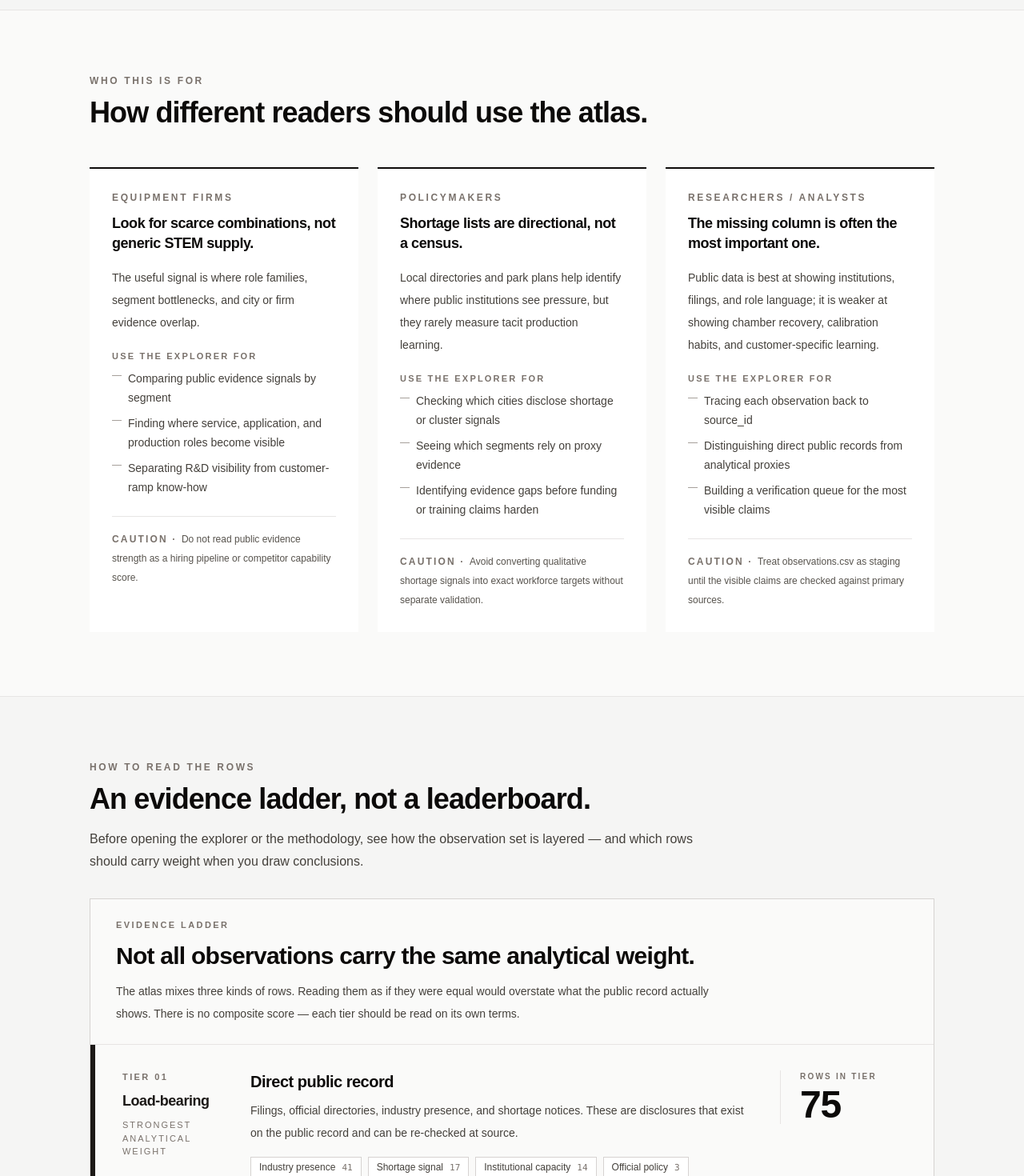
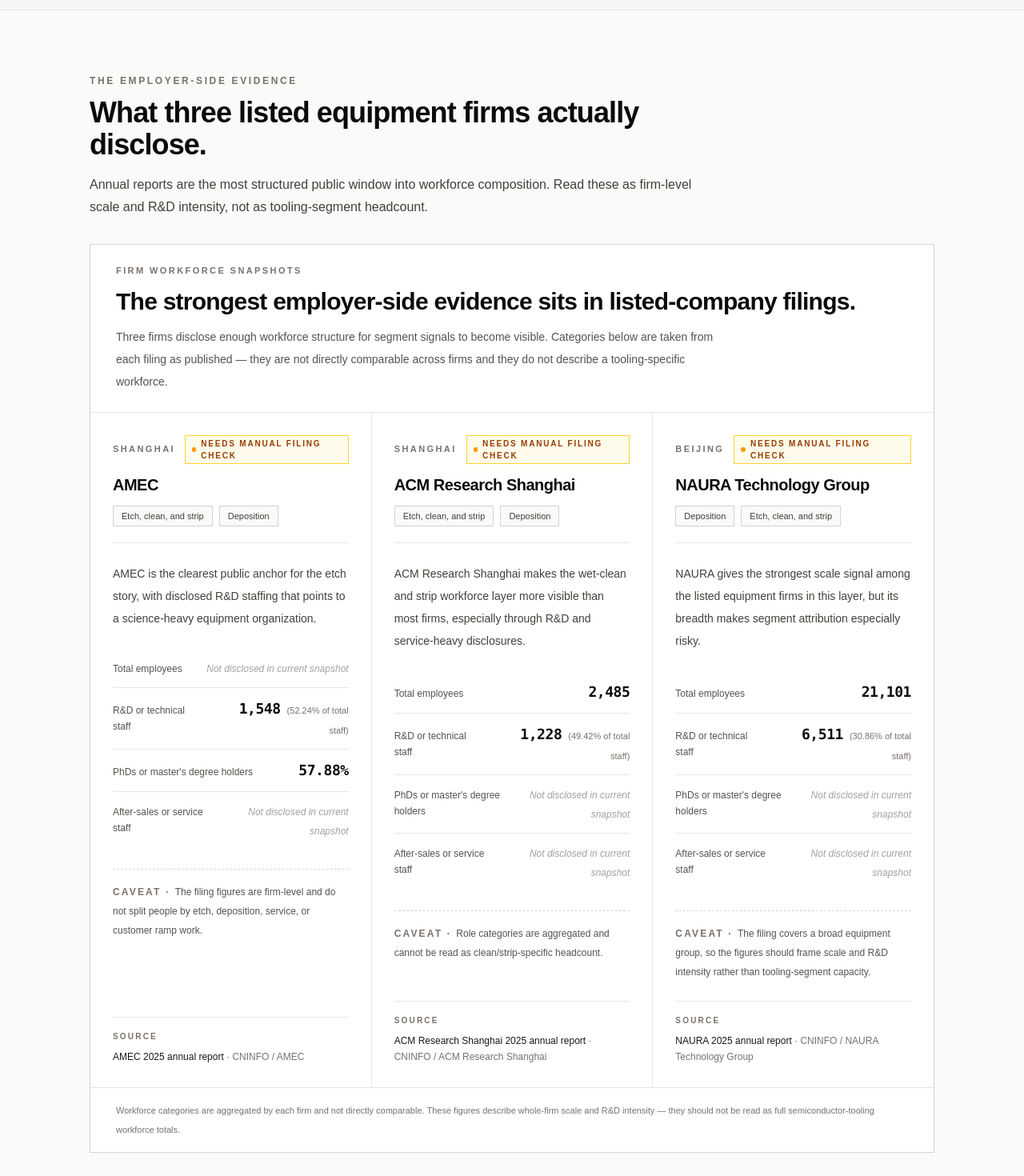
Before and after one commit to yippy141/china-semiconductor-tooling-talent-atlas, a Next.js app: page / in a window 1280 px wide. Shown: the part 4720-6190 px from the top of the page at 80% size. Built offline with nearby package versions, Linux system fonts and the light colour scheme.

Commit message:
Add firm workforce snapshots

```diff
--- a/app/page.tsx
+++ b/app/page.tsx
@@ -11,6 +11,7 @@
 import { CitySignalMap } from "@/components/atlas/city-signal-map";
 import { CapabilityRoleMatrix } from "@/components/atlas/capability-role-matrix";
 import { EvidenceLadder } from "@/components/atlas/evidence-ladder";
+import { FirmWorkforceSnapshots } from "@/components/atlas/firm-workforce-snapshots";
 
 const numberFormatter = new Intl.NumberFormat("en-US");
 
@@ -214,6 +215,25 @@
 
       <section className="border-b border-stone-200 bg-stone-50">
         <div className="mx-auto w-full max-w-6xl px-6 py-20 sm:px-10 lg:px-12">
+          <div className="mb-8 max-w-3xl">
+            <p className="text-xs font-semibold uppercase tracking-[0.22em] text-stone-500">
+              The employer-side evidence
+            </p>
+            <h2 className="mt-3 text-3xl font-semibold tracking-tight sm:text-4xl">
+              What three listed equipment firms actually disclose.
+            </h2>
+            <p className="mt-4 text-base leading-7 text-stone-700">
+              Annual reports are the most structured public window into
+              workforce composition. Read these as firm-level scale and R&D
+              intensity, not as tooling-segment headcount.
+            </p>
+          </div>
+          <FirmWorkforceSnapshots />
+        </div>
+      </section>
+
+      <section className="border-b border-stone-200 bg-stone-50">
+        <div className="mx-auto w-full max-w-6xl px-6 py-20 sm:px-10 lg:px-12">
           <div className="max-w-3xl">
             <p className="text-xs font-semibold uppercase tracking-[0.22em] text-stone-500">
               Who this is for
--- /dev/null
+++ b/components/atlas/firm-workforce-snapshots.tsx
@@ -0,0 +1,231 @@
+import sourcesData from "@/data/generated/sources.json";
+import {
+  firmWorkforceSnapshots,
+  type WorkforceFigure,
+} from "@/data/editorial/firm-workforce-snapshots";
+
+type Slot = "total" | "rnd" | "advanced_degree" | "service";
+
+const slotOrder: { key: Slot; label: string }[] = [
+  { key: "total", label: "Total employees" },
+  { key: "rnd", label: "R&D or technical staff" },
+  { key: "advanced_degree", label: "PhDs or master's degree holders" },
+  { key: "service", label: "After-sales or service staff" },
+];
+
+const NOT_DISCLOSED = "Not disclosed in current snapshot";
+
+function classifyFigure(label: string): Slot | "rnd_share" | null {
+  const lower = label.toLowerCase();
+  if (lower.includes("total employees")) return "total";
+  if (
+    lower.includes("master") ||
+    lower.includes("doctor") ||
+    lower.includes("phd")
+  )
+    return "advanced_degree";
+  if (
+    lower.includes("after-sales") ||
+    lower.includes("service") ||
+    lower.includes("support")
+  )
+    return "service";
+  if (lower.includes("r&d") || lower.includes("technical")) {
+    if (lower.includes("share")) return "rnd_share";
+    return "rnd";
+  }
+  return null;
+}
+
+type SourceRecord = {
+  source_id: string;
+  title: string;
+  publisher: string;
+};
+
+const sourceById = new Map<string, SourceRecord>(
+  (sourcesData as SourceRecord[]).map((source) => [source.source_id, source]),
+);
+
+type FigureSlots = {
+  total: WorkforceFigure | null;
+  rnd: WorkforceFigure | null;
+  rndShare: WorkforceFigure | null;
+  advanced_degree: WorkforceFigure | null;
+  service: WorkforceFigure | null;
+};
+
+function bucketFigures(figures: WorkforceFigure[]): FigureSlots {
+  const slots: FigureSlots = {
+    total: null,
+    rnd: null,
+    rndShare: null,
+    advanced_degree: null,
+    service: null,
+  };
+
+  for (const figure of figures) {
+    const classification = classifyFigure(figure.label);
+    if (classification === "total") slots.total = figure;
+    else if (classification === "rnd") slots.rnd = figure;
+    else if (classification === "rnd_share") slots.rndShare = figure;
+    else if (classification === "advanced_degree")
+      slots.advanced_degree = figure;
+    else if (classification === "service") slots.service = figure;
+  }
+
+  return slots;
+}
+
+export function FirmWorkforceSnapshots() {
+  return (
+    <section
+      aria-labelledby="firm-workforce-heading"
+      className="border border-stone-300 bg-white"
+    >
+      <header className="flex flex-col gap-3 border-b border-stone-200 px-6 py-6 sm:px-8">
+        <p className="text-[11px] font-semibold uppercase tracking-[0.22em] text-stone-500">
+          Firm workforce snapshots
+        </p>
+        <h3
+          id="firm-workforce-heading"
+          className="text-2xl font-semibold tracking-tight text-stone-950 sm:text-3xl"
+        >
+          The strongest employer-side evidence sits in listed-company filings.
+        </h3>
+        <p className="max-w-3xl text-sm leading-7 text-stone-600">
+          Three firms disclose enough workforce structure for segment signals
+          to become visible. Categories below are taken from each filing as
+          published — they are not directly comparable across firms and they
+          do not describe a tooling-specific workforce.
+        </p>
+      </header>
+
+      <div className="grid grid-cols-1 gap-px bg-stone-200 lg:grid-cols-3">
+        {firmWorkforceSnapshots.map((snapshot) => {
+          const slots = bucketFigures(snapshot.figures);
+          const needsVerification = snapshot.figures.some(
+            (figure) => figure.verificationStatus === "needs_verification",
+          );
+          const sources = snapshot.source_ids
+            .map((id) => sourceById.get(id))
+            .filter((source): source is SourceRecord => Boolean(source));
+
+          return (
+            <article
+              key={snapshot.id}
+              className="flex h-full flex-col gap-6 bg-white p-7"
+            >
+              <header className="flex flex-col gap-3 border-b border-stone-200 pb-5">
+                <div className="flex items-baseline justify-between gap-3">
+                  <p className="text-[11px] font-semibold uppercase tracking-[0.22em] text-stone-500">
+                    {snapshot.homeBase}
+                  </p>
+                  {needsVerification ? (
+                    <span className="inline-flex items-center gap-1.5 border border-amber-300 bg-amber-50 px-2 py-0.5 text-[10px] font-semibold uppercase tracking-[0.18em] text-amber-800">
+                      <span
+                        aria-hidden
+                        className="inline-block h-1.5 w-1.5 rounded-full bg-amber-500"
+                      />
+                      Needs manual filing check
+                    </span>
+                  ) : null}
+                </div>
+                <h4 className="text-xl font-semibold tracking-tight text-stone-950">
+                  {snapshot.firm}
+                </h4>
+                <ul className="flex flex-wrap gap-2">
+                  {snapshot.segmentSignals.map((segment) => (
+                    <li
+                      key={segment}
+                      className="border border-stone-300 bg-stone-50 px-2.5 py-1 text-[11px] text-stone-700"
+                    >
+                      {segment}
+                    </li>
+                  ))}
+                </ul>
+              </header>
+
+              <p className="text-sm leading-7 text-stone-700">
+                {snapshot.editorialRead}
+              </p>
+
+              <dl className="flex flex-col">
+                {slotOrder.map((slot, index) => {
+                  const figure = slots[slot.key];
+                  const showShare =
+                    slot.key === "rnd" && Boolean(slots.rndShare);
+
+                  return (
+                    <div
+                      key={slot.key}
+                      className={`flex items-baseline justify-between gap-4 py-3 ${
+                        index === 0 ? "" : "border-t border-stone-200"
+                      }`}
+                    >
+                      <dt className="text-xs leading-5 text-stone-600">
+                        {slot.label}
+                      </dt>
+                      <dd className="text-right">
+                        {figure ? (
+                          <>
+                            <span className="font-mono text-lg font-semibold tracking-tight text-stone-950">
+                              {figure.value}
+                            </span>
+                            {showShare && slots.rndShare ? (
+                              <span className="ml-2 text-[11px] text-stone-500">
+                                ({slots.rndShare.value} of total staff)
+                              </span>
+                            ) : null}
+                          </>
+                        ) : (
+                          <span className="text-xs italic text-stone-400">
+                            {NOT_DISCLOSED}
+                          </span>
+                        )}
+                      </dd>
+                    </div>
+                  );
+                })}
+              </dl>
+
+              <p className="border-t border-dashed border-stone-300 pt-4 text-xs leading-6 text-stone-600">
+                <span className="font-semibold uppercase tracking-[0.18em] text-stone-500">
+                  Caveat ·{" "}
+                </span>
+                {snapshot.caveat}
+              </p>
+
+              {sources.length > 0 ? (
+                <div className="mt-auto border-t border-stone-200 pt-4">
+                  <p className="text-[10px] font-semibold uppercase tracking-[0.22em] text-stone-500">
+                    Source
+                  </p>
+                  <ul className="mt-2 space-y-1.5 text-xs leading-5 text-stone-700">
+                    {sources.map((source) => (
+                      <li key={source.source_id}>
+                        <span className="font-medium text-stone-900">
+                          {source.title}
+                        </span>
+                        <span className="text-stone-500">
+                          {" · "}
+                          {source.publisher}
+                        </span>
+                      </li>
+                    ))}
+                  </ul>
+                </div>
+              ) : null}
+            </article>
+          );
+        })}
+      </div>
+
+      <p className="border-t border-stone-200 px-6 py-4 text-[11px] leading-6 text-stone-500 sm:px-8">
+        Workforce categories are aggregated by each firm and not directly
+        comparable. These figures describe whole-firm scale and R&D intensity —
+        they should not be read as full semiconductor-tooling workforce totals.
+      </p>
+    </section>
+  );
+}
```
